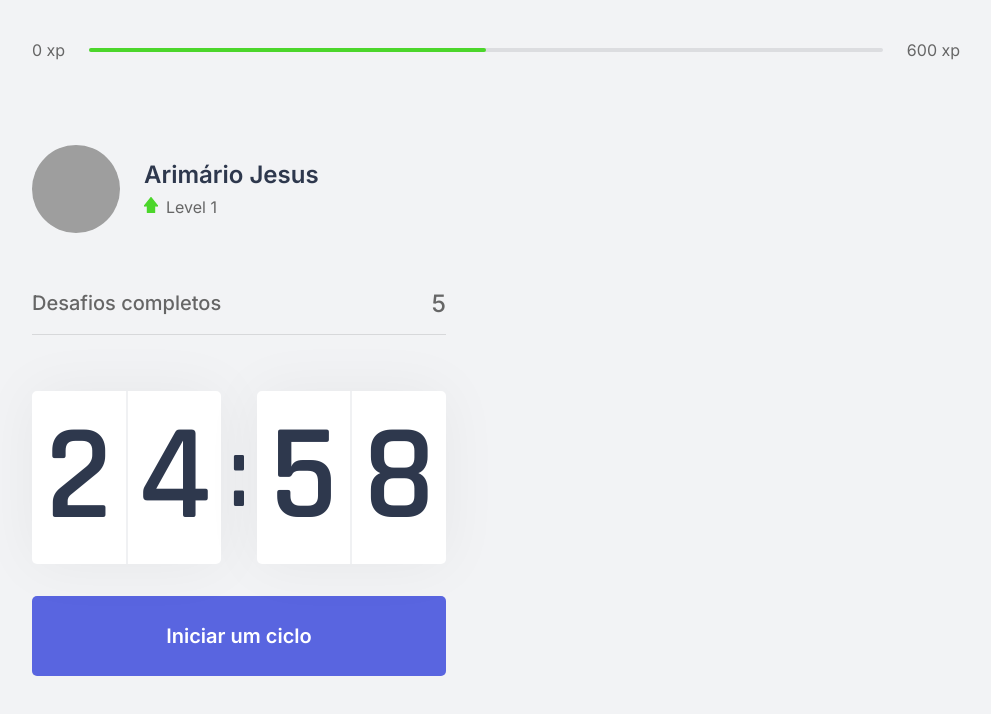
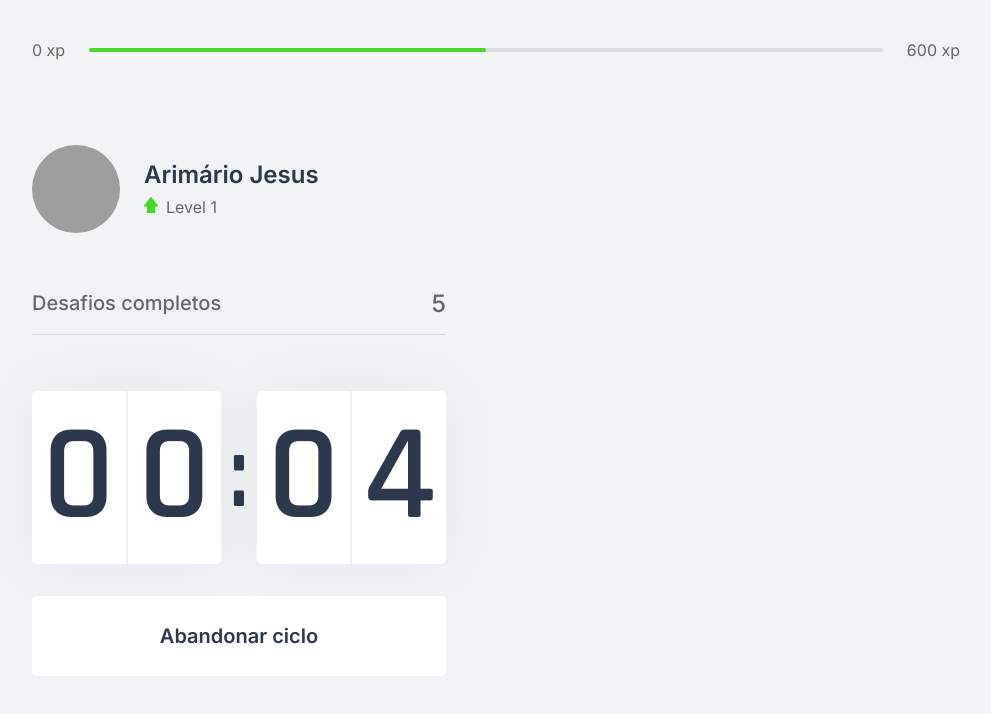
Before and after one commit to arimariojesus/moveit-nextjs, a Next.js app: page / in a window 1280 px wide. Both pictures are taken after a click on the button "Iniciar um ciclo". Shown: the top 714 px of the page, without its empty margins (144-1135 px from the left). Built offline with nearby package versions, Linux system fonts and the light colour scheme; grey boxes are pictures that could not be loaded.

Commit message:
feat: button behavior and finished countdown

```diff
--- a/src/components/Countdown.tsx
+++ b/src/components/Countdown.tsx
@@ -1,9 +1,12 @@
 import { useState, useEffect } from 'react';
 import styles from '../styles/components/Countdown.module.css';
 
+let countdownTimeout: NodeJS.Timeout;
+
 export default function Countdown() {
-  const [time, setTime] = useState(25 * 60);
-  const [active, setActive] = useState(false);
+  const [time, setTime] = useState(0.1 * 60);
+  const [isActive, setIsActive] = useState(false);
+  const [hasFinished, setHasFinished] = useState(false);
 
   const minutes = Math.floor(time / 60);
   const seconds = time % 60;
@@ -12,16 +15,26 @@
   const [secondLeft, secondRight] = String(seconds).padStart(2, '0').split('');
 
   function startCountdown() {
-    setActive(true);
+    setIsActive(true);
+  }
+
+  function resetCountdown() {
+    clearTimeout(countdownTimeout);
+    setIsActive(false);
+    setTime(0.1 * 60);
   }
 
   useEffect(() => {
-    if(active && time > 0) {
-      setTimeout(() => {
+    if(isActive && time > 0) {
+      countdownTimeout = setTimeout(() => {
         setTime(time - 1);
       }, 1000);
+    }else if(isActive && time === 0) {
+      setHasFinished(true);
+      setIsActive(false);
+
     }
-  }, [active, time]);
+  }, [isActive, time]);
 
   return (
     <div>
@@ -37,6 +50,24 @@
         </div>
       </div>
 
+      { hasFinished ? (
+        <button
+          disabled
+          className={styles.countdownButton}
+        >
+          Ciclo encerrado
+        </button>
+      ) : (
+        <>
+          { isActive ? (
+            <button
+              type="button"
+              className={`${styles.countdownButton} ${styles.countdownButtonActive}`}
+              onClick={resetCountdown}
+            >
+              Abandonar ciclo
+            </button>
+          ) : (
             <button
               type="button"
               className={styles.countdownButton}
@@ -44,6 +75,9 @@
             >
               Iniciar um ciclo
             </button>
+          ) }
+            </>
+          )}
     </div>
   );
 }
--- a/src/styles/components/Countdown.module.css
+++ b/src/styles/components/Countdown.module.css
@@ -59,6 +59,22 @@
   transition: background-color 0.2s;
 }
 
-.countdownButton:hover {
+.countdownButton:not(:disabled):hover {
   background: var(--blue-dark);
 }
+
+.countdownButtonActive {
+  background: var(--white);
+  color: var(--title);
+}
+
+.countdownButtonActive:not(:disabled):hover {
+  background: var(--red);
+  color: var(--white);
+}
+
+.countdownButton:disabled {
+  background: var(--white);
+  color: var(--text);
+  cursor: not-allowed;
+}
```
Lines whose indentation alone changed are shown as unchanged.
